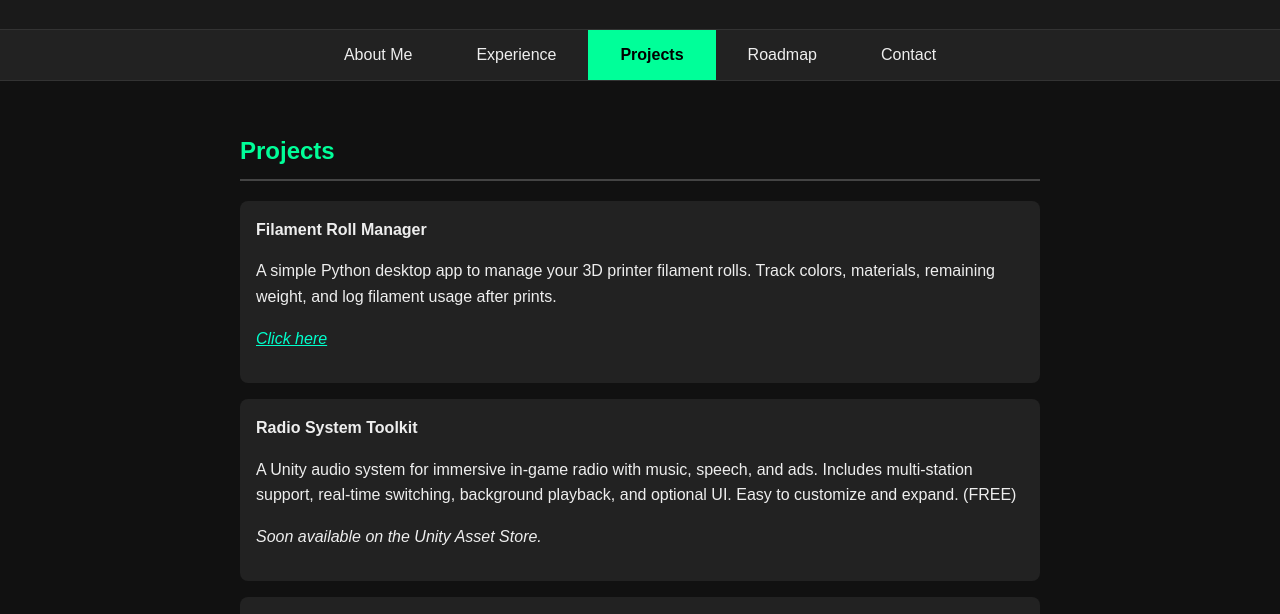
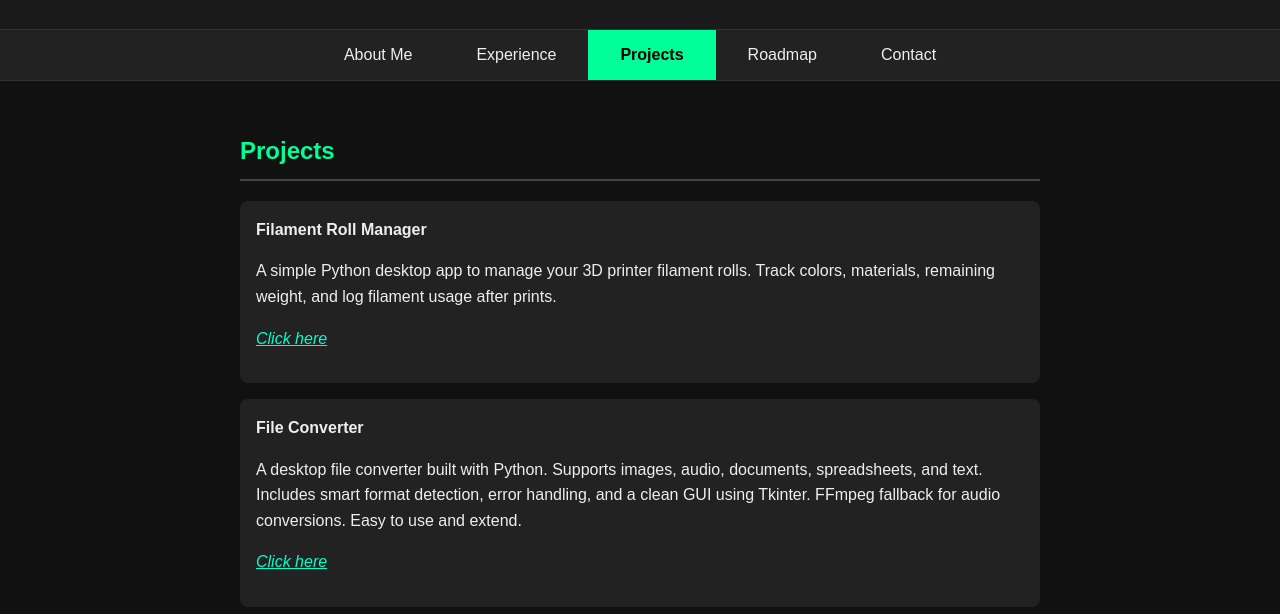
Before and after one commit to EpicCat69/EpicCat69.github.io, a plain HTML site: page index.html in a window 1280 px wide. Both pictures are taken after a click on the button "Projects". Shown: the part 165-779 px from the top of the page. Drawn offline with Linux system fonts and the light colour scheme.

Commit message:
Update index.html

```diff
--- a/index.html
+++ b/index.html
@@ -197,6 +197,11 @@
         <p><em><a href="https://github.com/EpicCat69/Filament-Manager" target="_blank" rel="noopener noreferrer">Click here</a></em></p>
       </div>
       <div class="project">
+        <strong>File Converter</strong>
+        <p>A desktop file converter built with Python. Supports images, audio, documents, spreadsheets, and text. Includes smart format detection, error handling, and a clean GUI using Tkinter. FFmpeg fallback for audio conversions. Easy to use and extend.</p>
+        <p><em><a href="https://github.com/EpicCat69/File-Converter" target="_blank" rel="noopener noreferrer">Click here</a></em></p>
+      </div>
+      <div class="project">
         <strong>Radio System Toolkit</strong>
         <p>A Unity audio system for immersive in-game radio with music, speech, and ads. Includes multi-station support, real-time switching, background playback, and optional UI. Easy to customize and expand. (FREE)</p>
         <p><em>Soon available on the Unity Asset Store.</em></p>
```
